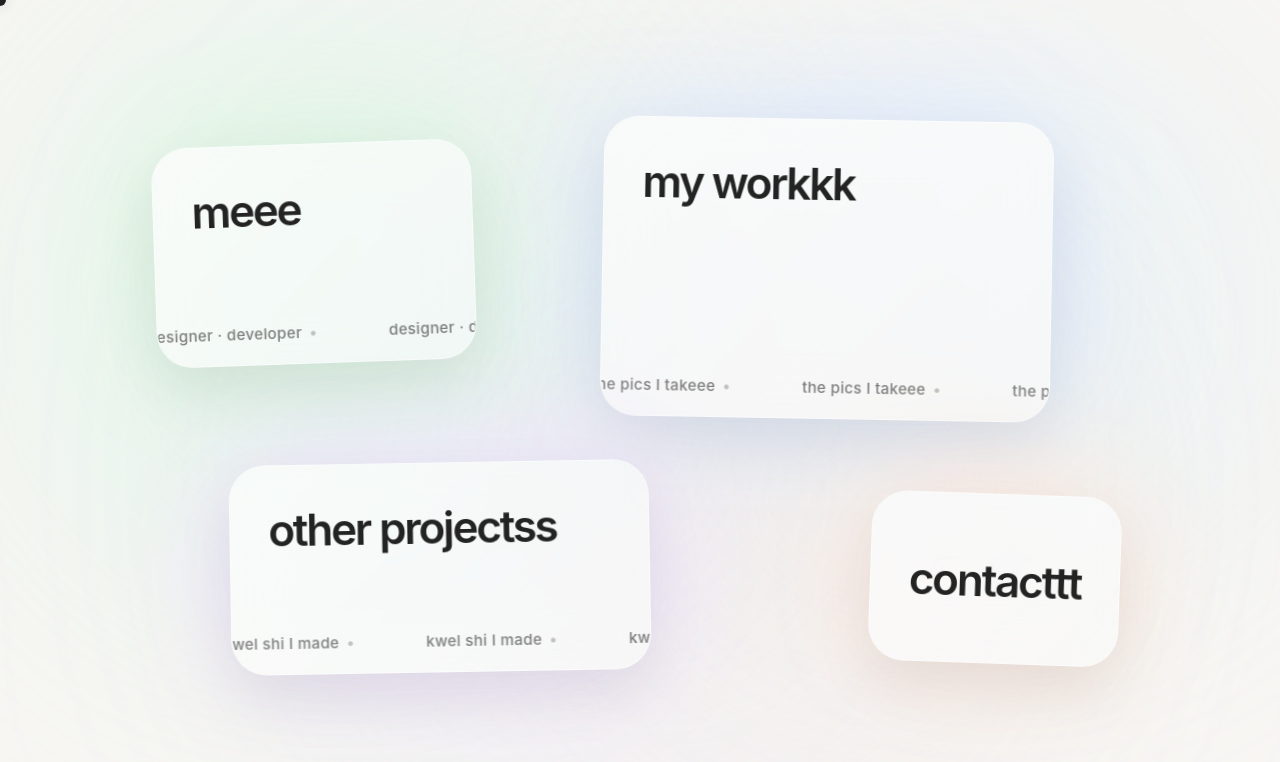
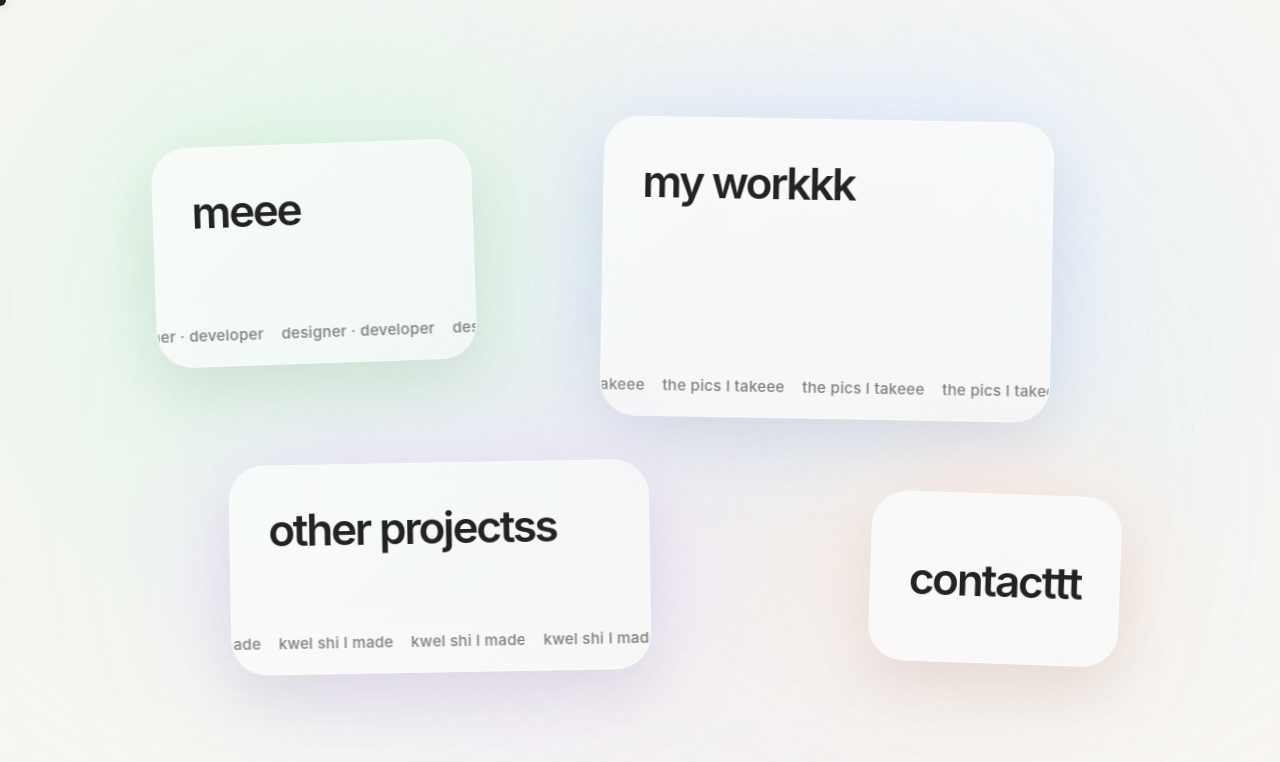
Before and after one commit to NamanPatel0/project-vcr, a Next.js app: page / in a window 1280 px wide. Shown: the top 762 px of the page. Built offline with nearby package versions, Linux system fonts and the light colour scheme.

Commit message:
update: improve workspace card animations

```diff
--- a/components/card/Card.tsx
+++ b/components/card/Card.tsx
@@ -2,6 +2,7 @@
 
 import { motion } from "framer-motion";
 import { useState } from "react";
+import Marquee from "./Marquee";
 import styles from "./card.module.css";
 
 interface CardProps {
@@ -83,21 +84,10 @@ export default function Card({
       </div>
 
       {subtitle && (
-        <div className={styles.ticker}>
-          <div
-            className={styles.track}
-            style={{
-              animationDuration: hovered ? "15s" : "18s",
-            }}
-          >
-            {Array.from({ length: 20 }).map((_, i) => (
-              <span key={i}>
-                {subtitle}
-                <span className={styles.dot}> • </span>
-              </span>
-            ))}
-          </div>
-        </div>
+        <Marquee
+          text={subtitle}
+          hovered={hovered}
+        />
       )}
     </motion.div>
   );
--- /dev/null
+++ b/components/card/Marquee.tsx
@@ -0,0 +1,109 @@
+"use client";
+
+import { useEffect, useLayoutEffect, useRef } from "react";
+import styles from "./card.module.css";
+
+interface MarqueeProps {
+  text: string;
+  hovered: boolean;
+}
+
+export default function Marquee({
+  text,
+  hovered,
+}: MarqueeProps) {
+  const trackRef = useRef<HTMLDivElement>(null);
+  const sequenceRef = useRef<HTMLDivElement>(null);
+
+  const offset = useRef(0);
+  const lastTime = useRef(0);
+
+  const speed = useRef(40); // px/sec
+  const targetSpeed = useRef(40);
+
+  const loopWidth = useRef(0);
+
+  useLayoutEffect(() => {
+    const measure = () => {
+      if (sequenceRef.current) {
+        loopWidth.current = sequenceRef.current.offsetWidth;
+      }
+    };
+
+    measure();
+
+    window.addEventListener("resize", measure);
+
+    return () => window.removeEventListener("resize", measure);
+  }, []);
+
+  useEffect(() => {
+    targetSpeed.current = hovered ? 55 : 40;
+  }, [hovered]);
+
+  useEffect(() => {
+    let frame: number;
+
+    const animate = (time: number) => {
+      if (!lastTime.current) {
+        lastTime.current = time;
+      }
+
+      const delta = (time - lastTime.current) / 1000;
+      lastTime.current = time;
+
+      speed.current +=
+        (targetSpeed.current - speed.current) * 0.08;
+
+      offset.current -= speed.current * delta;
+
+      if (loopWidth.current > 0) {
+        while (offset.current <= -loopWidth.current) {
+          offset.current += loopWidth.current;
+        }
+      }
+
+      if (trackRef.current) {
+        trackRef.current.style.transform =
+          `translate3d(${offset.current}px,0,0)`;
+      }
+
+      frame = requestAnimationFrame(animate);
+    };
+
+    frame = requestAnimationFrame(animate);
+
+    return () => cancelAnimationFrame(frame);
+  }, []);
+
+  const sequence = (
+    <>
+      {Array.from({ length: 12 }).map((_, i) => (
+        <span key={i}>{text}</span>
+      ))}
+    </>
+  );
+
+  return (
+    <div className={styles.ticker}>
+      <div ref={trackRef} className={styles.track}>
+        <div
+          ref={sequenceRef}
+          style={{
+            display: "flex",
+          }}
+        >
+          {sequence}
+        </div>
+
+        <div
+          style={{
+            display: "flex",
+          }}
+        >
+          {sequence}
+        </div>
+      </div>
+    </div>
+  );
+}
--- a/components/card/card.module.css
+++ b/components/card/card.module.css
@@ -85,11 +85,11 @@
 
   z-index: 2;
 
-  white-space: nowrap;
+  pointer-events: none;
 }
 
 .track {
-  display: inline-flex;
+  display: flex;
 
   align-items: center;
 
@@ -98,41 +98,19 @@
   white-space: nowrap;
 
   will-change: transform;
-
-  animation: marquee 18s linear infinite;
 }
 
 .track span {
-  display: inline-flex;
+  flex: 0 0 auto;
 
-  align-items: center;
-
-  flex-shrink: 0;
-
-  padding-right: 2rem;
+  padding-right: 1.1rem;
 
   font-size: .95rem;
   font-weight: 500;
 
-  letter-spacing: .02em;
+  letter-spacing: .015em;
 
   color: rgba(35,35,35,.58);
-}
-
-.dot {
-  margin: 0 .45rem;
-
-  opacity: .45;
-}
-
-@keyframes marquee {
-  from {
-    transform: translateX(0%);
-  }
-
-  to {
-    transform: translateX(-50%);
-  }
 }
 
 /* ---------- contact ---------- */
```
